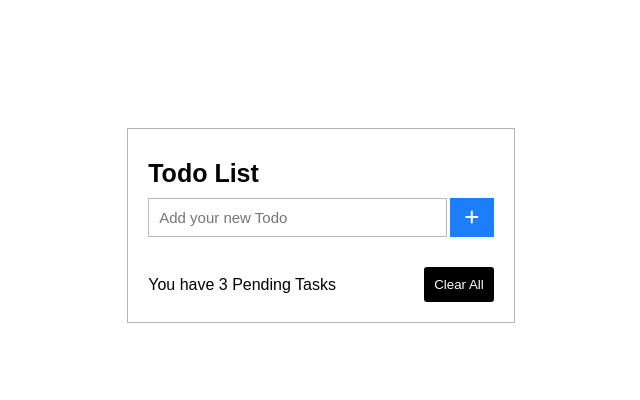
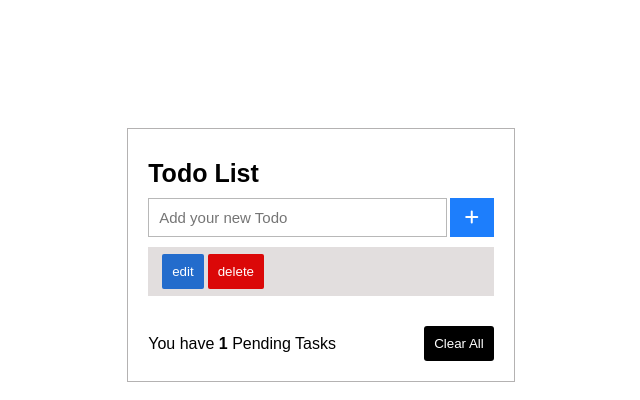
Before and after one commit to fahad111000/todo-list, a plain HTML site: page index.html in a window 1280 px wide. Both pictures are taken after a click on the button 790 px from the left and 217 px from the top of the page. Shown: the whole page, without its empty margins (319-959 px from the left). Drawn offline with Linux system fonts and the light colour scheme.

Commit message:
Project is completed

```diff
--- a/index.html
+++ b/index.html
@@ -7,13 +7,15 @@
     <title>Todo List</title>
 
     <!-- CSS -->
-     <link rel="stylesheet" href="style.css">
+    <link rel="stylesheet" href="style.css">
 </head>
 
 <body>
     <!-- wrapper -->
     <div class="wrapper">
         <h1 class="todo-list-heading">Todo List</h1>
+
+        <!-- input Field -->
         <div class="input-field">
             <input id="newInput" type="text" placeholder="Add your new Todo">
             <button class="btn" id="addTask"><i class="fa-solid fa-plus"></i></button>
@@ -21,14 +23,12 @@
 
         <!-- Todo List -->
         <ul id="ulItems" class="todo-list">
-            <!-- <li>Learn JavaScript </li>
-            <li>Creating Todo List</li> -->
         </ul>
 
         <!-- Pending List -->
         <div class="pending-lists">
-            <p>You have 3 Pending Tasks</p>
-            <button class="btn">Clear All</button>
+            <p>You have <span>0</span> Pending Tasks</p>
+            <button class="btn" id="clearAll">Clear All</button>
         </div>
     </div>
 
@@ -36,7 +36,7 @@
     <script src="https://kit.fontawesome.com/0f509bf410.js" crossorigin="anonymous"></script>
 
     <!-- JS -->
-     <script src="script.js"></script>
+    <script src="script.js"></script>
 </body>
 
 </html>
--- a/script.js
+++ b/script.js
@@ -1,22 +1,76 @@
-
 let addTask = document.getElementById('addTask');
 let newInput = document.getElementById('newInput');
 let ulItems = document.getElementById('ulItems');
+let pendingTasks = document.querySelector('span');
+let clearAll = document.getElementById('clearAll');
+let pendingCounter = 0
+let editedText = null;
 
-addTask.addEventListener('click', ()=>{
+
+addTask.addEventListener('click', () => {
     if (newInput.value === '') {
         alert("Please add some Tasks");
     }
+
+    if (editedText) {
+        editedText.firstChild.textContent = newInput.value;
+        editedText = null
+        newInput.value = "";
+        addTask.innerHTML = `<i class="fa-solid fa-plus"></i>`
+    }
+
     else {
         addingItems();
         newInput.value = ''
-
     }
 })
 
 function addingItems() {
-    let listItem = document.createElement('li');
-    listItem.innerText = `${newInput.value}`;
-    ulItems.appendChild(listItem);
+    let li = document.createElement('li');
+    li.textContent = newInput.value;
+    ulItems.appendChild(li);
 
+    // button Wraper (div)
+    let buttonWrapper = document.createElement('div');
+
+    // Create Edit button
+    let editButton = document.createElement('button');
+    editButton.textContent = 'edit';
+    editButton.className = 'edit';
+
+    // Create Delete Button
+    let deleteButton = document.createElement('button');
+    deleteButton.textContent = 'delete';
+    deleteButton.className = 'delete';
+
+    // Append
+    buttonWrapper.appendChild(editButton);
+    buttonWrapper.appendChild(deleteButton);
+    li.appendChild(buttonWrapper);
+
+
+    pendingCounter++;
+    pendingTasks.innerHTML = `<b>${pendingCounter}</b>`;
+
+    // Edit Button functionally
+    editButton.addEventListener('click', () => {
+        newInput.value = li.firstChild.textContent;
+        editedText = li
+        addTask.textContent = "task Updated"
+    })
+
+    // Delete Button functionally
+    deleteButton.addEventListener('click', () => {
+        ulItems.removeChild(li);
+        pendingCounter--;
+        pendingTasks.innerHTML = `<b>${pendingCounter}</b>`;
+        newInput.value = '';
+    })
+
+    clearAll.addEventListener('click', () => {
+        ulItems.removeChild(li);
+        pendingCounter = 0
+        pendingTasks.innerHTML = `<b>${pendingCounter}</b>`;
+
+    })
 }
--- a/style.css
+++ b/style.css
@@ -45,7 +45,7 @@ input {
     color: rgb(61, 60, 60);
 }
 
-.input-field .btn{
+.input-field .btn {
     padding: 10px 15px;
 }
 
@@ -61,22 +61,53 @@ input {
 
 /* ________ */
 .todo-list {
-    /* border: 2px solid orange; */
     margin: 10px 0;
 }
 
-ul {
-    list-style: none;
+
+ul li {
+    display: flex;
+    justify-content: space-between;
+    align-items: center;
+    color: rgb(20, 20, 20);
+    background-color: rgba(218, 213, 213, 0.767);
+    padding: 7px 10px;
+    margin-bottom: 5px;
+    font-size: 15px;
+}
+
+
+.delete,
+.edit{
+    margin-left: 4px;
+    padding: 10px;
+    cursor: pointer;
+    border: none;
+    background-color: black;
+    color: #ffff;
+    border-radius: 2px;
+}
+
+
+.delete {
+    background-color: rgb(219, 8, 8);
+}
+
+.delete:hover {
+    background-color: rgb(175, 9, 9);
 
 }
 
-ul li {
-    color: rgb(20, 20, 20);
-    background-color: rgba(218, 213, 213, 0.767);
-    padding: 13px 10px;
-    margin-bottom: 5px;
-    font-size: 15px;
+
+.edit {
+    background-color: rgb(35, 108, 204);
 }
+
+.edit:hover {
+
+    background-color: rgb(12, 85, 180);
+}
+
 
 /* ______________ */
 .pending-lists {
@@ -86,7 +117,7 @@ ul li {
     justify-content: space-between;
 }
 
-.pending-lists .btn  {
+.pending-lists .btn {
     padding: 10px;
     background-color: black;
     border-radius: 3px;
```
